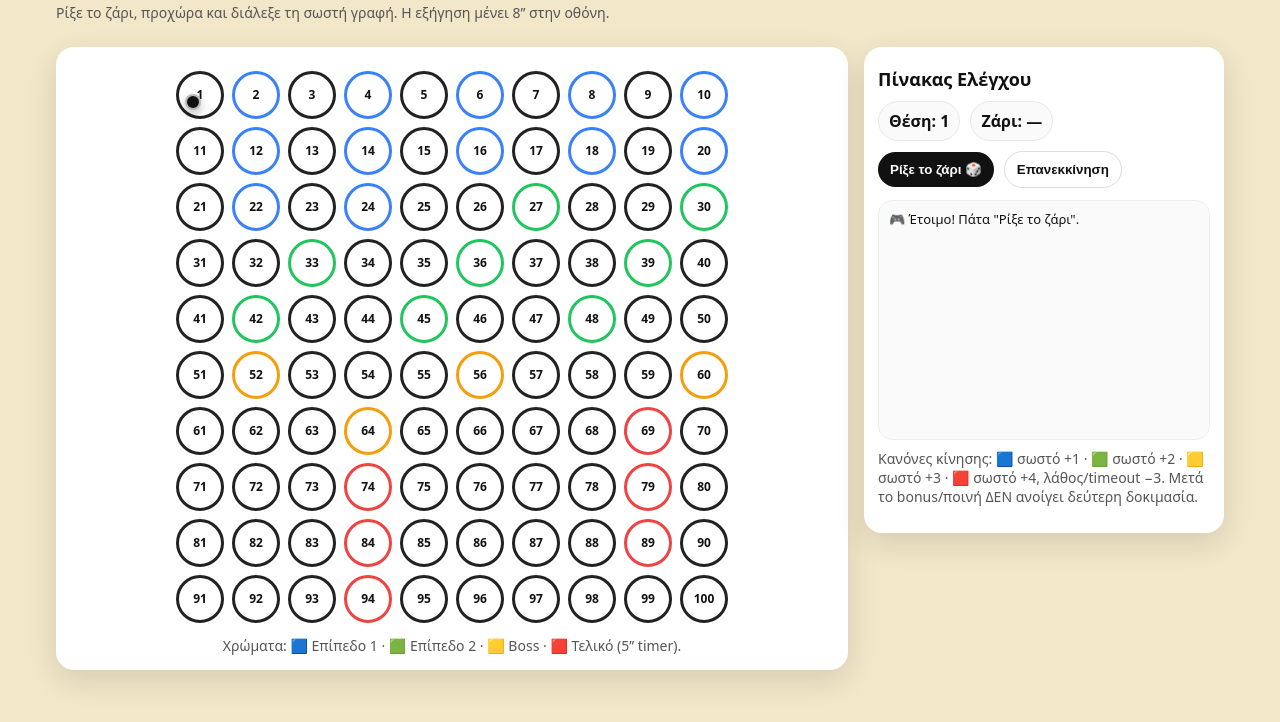
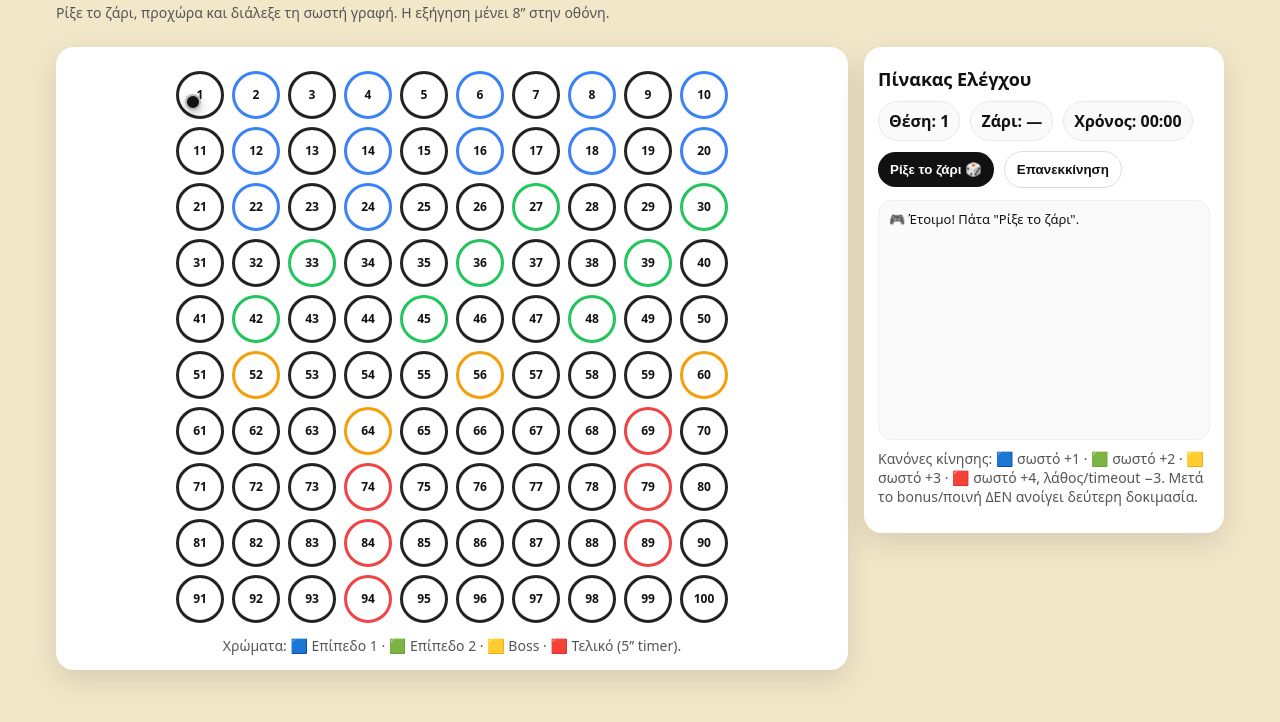
Before and after one commit to Dimilongi82/dialitikagame, a plain HTML site: page index.html in a window 1280 px wide. Shown: the part 74-796 px from the top of the page. Drawn offline with Linux system fonts and the light colour scheme.

Commit message:
Add time display to index.html

```diff
--- a/index.html
+++ b/index.html
@@ -106,6 +106,8 @@
     <div class="row" style="margin-bottom:10px;">
       <span class="pill">Θέση: <span id="posText">1</span></span>
       <span class="pill">Ζάρι: <span id="diceText">—</span></span>
+      <span class="pill">Χρόνος: <span id="timeText">00:00</span></span>
+
     </div>
 
     <div class="row" style="margin-bottom:10px;">
```
